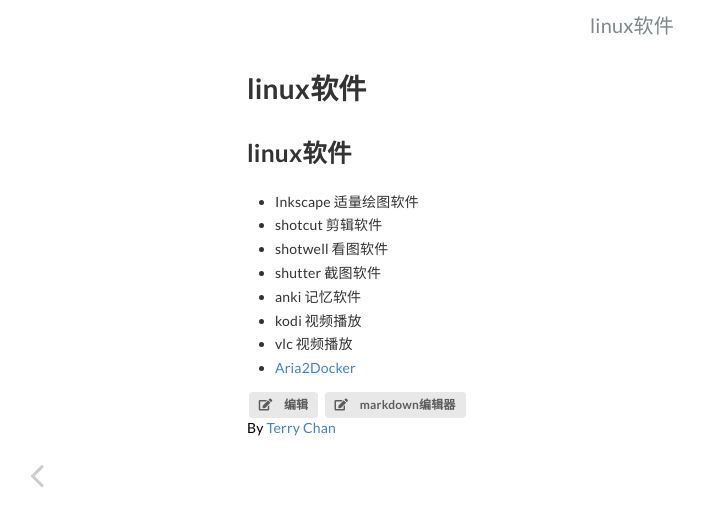
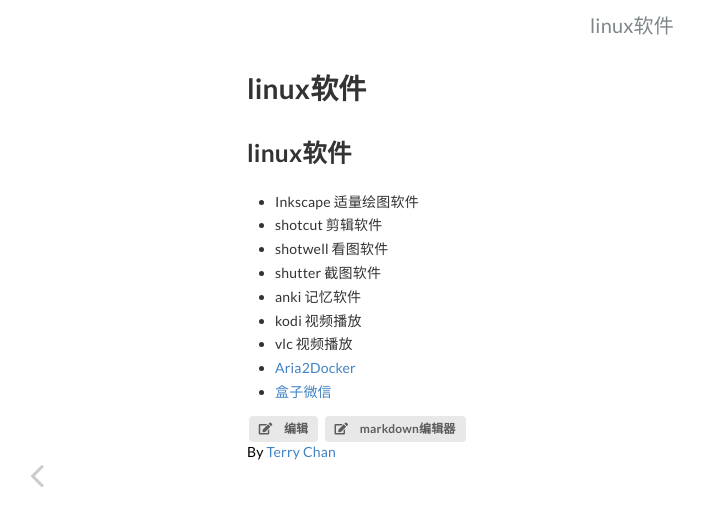
Before and after one commit to napoler/index, a Jekyll site: the page built from docs/_posts/2019-04-29-linux软件.md, in a window 1280 px wide. Shown: the top 526 px of the page, without its empty margins (8-712 px from the left). Built offline with Jekyll 4.4.1, drawn with Linux system fonts in a browser that asks for light colours.

Commit message:
Update 2019-04-29-linux软件.md

```diff
--- a/docs/_posts/2019-04-29-linux软件.md
+++ b/docs/_posts/2019-04-29-linux软件.md
@@ -16,3 +16,4 @@ layout: post
 - kodi 视频播放
 - vlc 视频播放
 - [Aria2Docker ](https://github.com/napoler/docker-aria2-pro)
+- [盒子微信 ](https://github.com/huan/docker-wechat)
```
